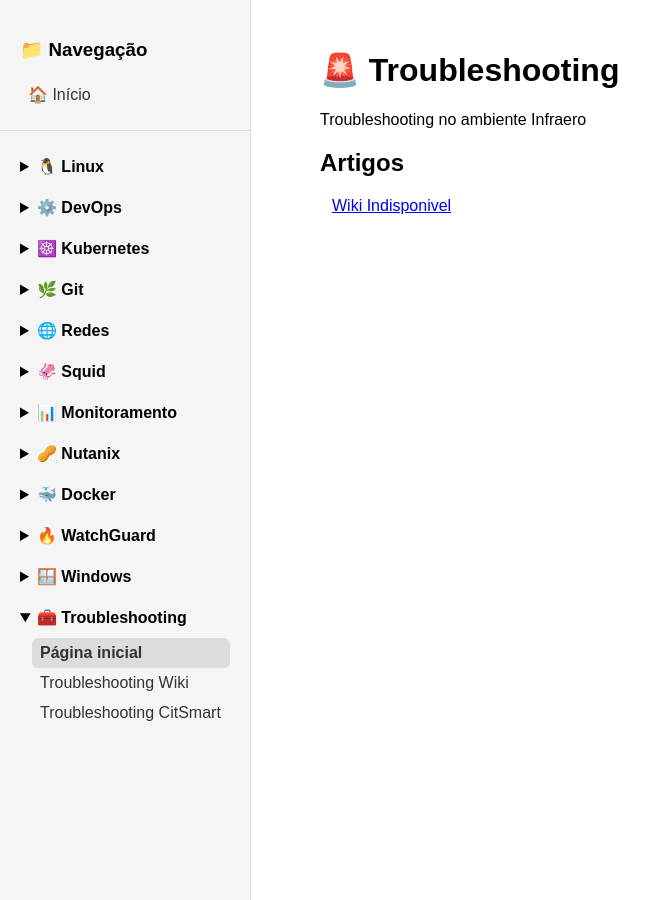
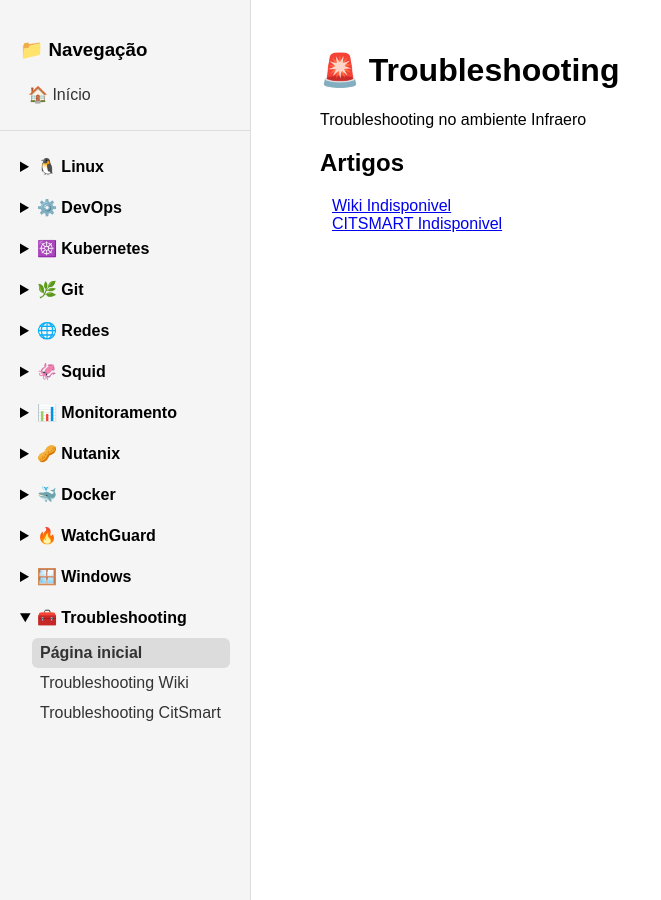
Before and after one commit to joaopedros111/ninja-linux, a Jekyll site: the page built from troubleshooting/index.md, in a window 1280 px wide. Shown: the whole page, without its empty margins (0-661 px from the left). Built offline with Jekyll 4.4.1, drawn with Linux system fonts in a browser that asks for light colours.

Commit message:
Adiciona Troubleshooting CITSMART

```diff
--- a/troubleshooting/index.md
+++ b/troubleshooting/index.md
@@ -11,3 +11,4 @@ Troubleshooting no ambiente Infraero
 ## Artigos
 
 * [Wiki Indisponivel](troubleshootingwiki.md)
+* [CITSMART Indisponivel](troubleshootingcitsmart.md)
```
